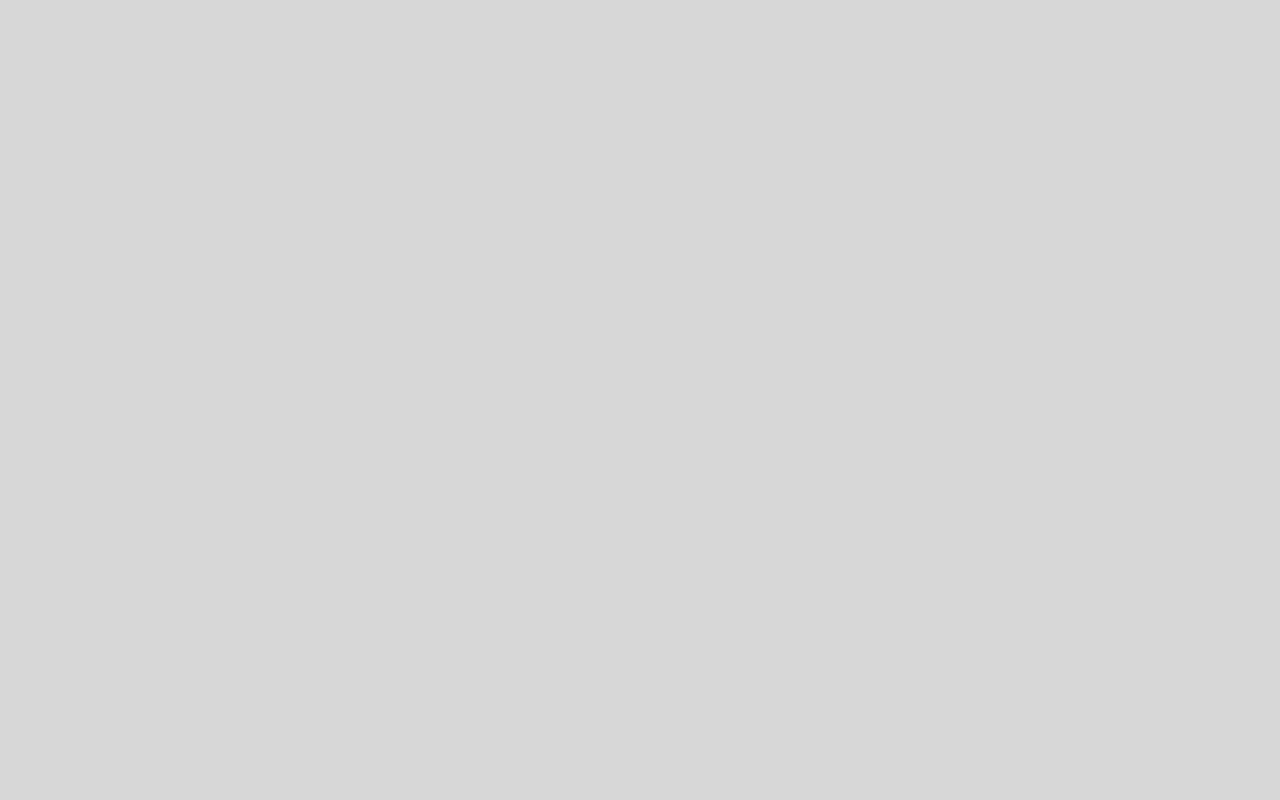
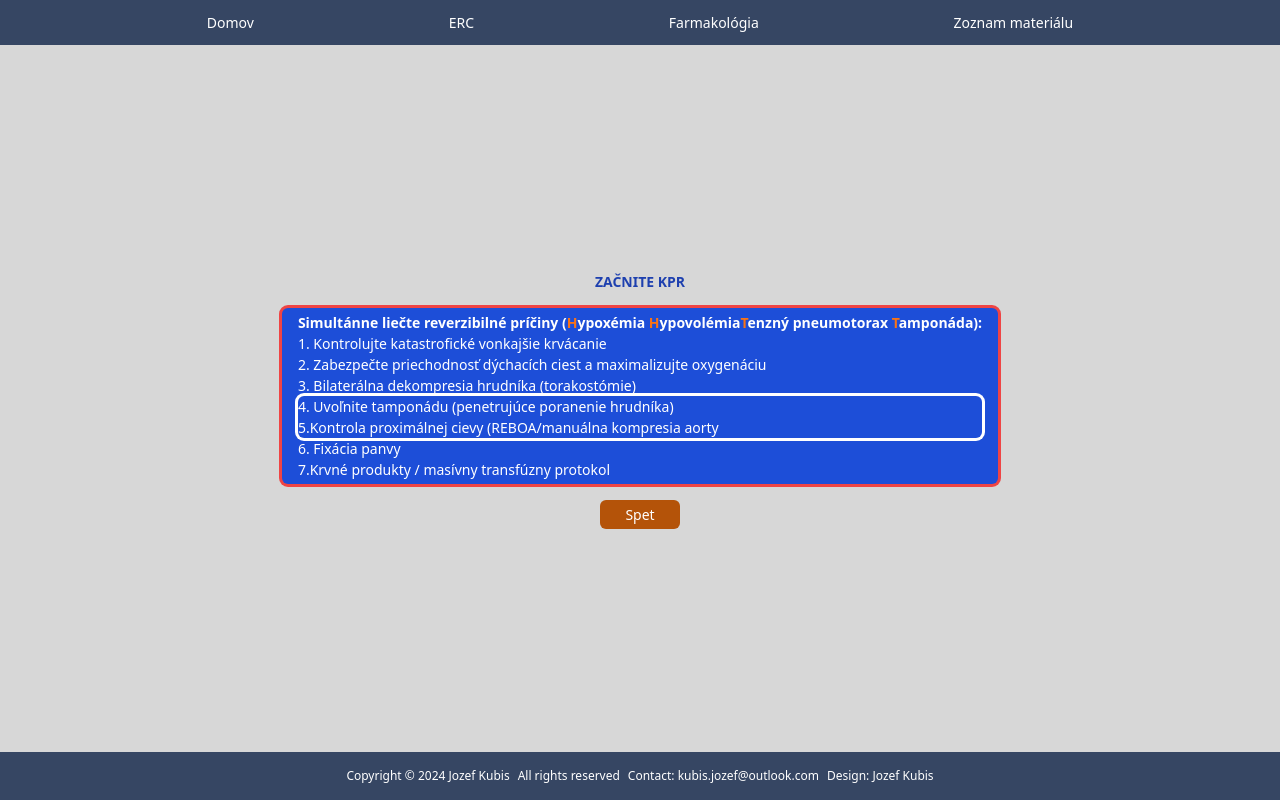
Before and after one commit to jozefkubis/erc-react-router, a React (Create React App) app in the folder router/: page /traumapostup in a window 1280 px wide. Before the commit this address had no page. Built offline with nearby package versions, Linux system fonts and the light colour scheme.

Commit message:
Nedokoncena traumaKPR

```diff
--- a/router/src/App.js
+++ b/router/src/App.js
@@ -33,6 +33,13 @@ import AfterFirstMinute from "./pages/erc/NLS/AfterFirstMinute";
 import After2FirstMinute from "./pages/erc/NLS/After2FirstMinute";
 import AfterFinalFirstMinute from "./pages/erc/NLS/AfterFinalFirstMinute";
 import Itemlist from "./pages/itemlist/ItemList";
+import TraumatickyPacient from "./pages/erc/traumaKPR/TraumatickyPacient";
+import ALS from "./pages/erc/traumaKPR/ALS";
+import TraumaPostup from "./pages/erc/traumaKPR/TraumaPostup";
+import ROSC from "./pages/erc/traumaKPR/ROSC";
+import EndCPR from "./pages/erc/traumaKPR/EndCPR";
+import Transport from "./pages/erc/traumaKPR/Transport";
+
 const App = () => {
   return (
     <BrowserRouter>
@@ -69,8 +76,17 @@ const App = () => {
           <Route path="firstminute" element={<FirstMinute />} />
           <Route path="afterfirstminute" element={<AfterFirstMinute />} />
           <Route path="after2firstminute" element={<After2FirstMinute />} />
-          <Route path="afterfinalfirstminute" element={<AfterFinalFirstMinute />} />
-          <Route path="itemlist" element={<Itemlist/>} />
+          <Route
+            path="afterfinalfirstminute"
+            element={<AfterFinalFirstMinute />}
+          />
+          <Route path="itemlist" element={<Itemlist />} />
+          <Route path="traumatickypacient" element={<TraumatickyPacient />} />
+          <Route path="als" element={<ALS />} />
+          <Route path="traumapostup" element={<TraumaPostup />} />
+          <Route path="rosc" element={<ROSC />} />
+          <Route path="endcpr" element={<EndCPR />} />
+          <Route path="transport" element={<Transport />} />
         </Route>
       </Routes>
     </BrowserRouter>
--- a/router/src/pages/erc/Erc.js
+++ b/router/src/pages/erc/Erc.js
@@ -58,6 +58,17 @@ const Erc = () => {
         </button>
       </NavLink>
 
+      <NavLink
+        to="/traumatickypacient"
+        className={({ isActive }) =>
+          isActive ? "activeLink" : "nonactiveLink"
+        }
+      >
+        <button className="button bg-blue-700 p-1 rounded-md text-white ring ring-red-500 w-52">
+          Traumatický pacient so zastavením obehu / rizikom zastavenia obehu
+        </button>
+      </NavLink>
+
       <br />
       <Outlet />
     </div>
--- /dev/null
+++ b/router/src/pages/erc/traumaKPR/ALS.js
@@ -0,0 +1,24 @@
+const ALS = () => {
+  const goBack = () => {
+    window.history.back();
+  };
+
+  return (
+    <div>
+      <div className="div flex flex-col space-y-4 justify-center items-center">
+        <button className="button bg-white rounded-md text-blue-700 ring ring-blue-700 text-6xl p-8">
+          ALS
+        </button>
+
+        <button
+          onClick={goBack}
+          className="back-button w-20 bg-amber-700 p-1 rounded-md text-white"
+        >
+          Spet
+        </button>
+      </div>
+    </div>
+  );
+};
+
+export default ALS;
--- /dev/null
+++ b/router/src/pages/erc/traumaKPR/EndCPR.js
@@ -0,0 +1,20 @@
+import { NavLink } from "react-router-dom";
+
+const EndCPR = () => {
+  return (
+    <div className="div flex flex-col space-y-4 justify-center items-center">
+      <button className="button bg-blue-700 p-3 rounded-md text-white ring ring-red-500 text-center ">
+        Zvážte ukončenie <br />
+        resuscitácie
+      </button>
+
+      <NavLink to="/rosc">
+        <button className="back-button w-20 bg-amber-700 p-1 rounded-md text-white">
+          Spet
+        </button>
+      </NavLink>
+    </div>
+  );
+};
+
+export default EndCPR;
--- /dev/null
+++ b/router/src/pages/erc/traumaKPR/ROSC.js
@@ -0,0 +1,33 @@
+import { NavLink } from "react-router-dom";
+
+const ROSC = () => {
+  return (
+    <div className="div flex flex-col space-y-4 justify-center items-center">
+      <button className="button bg-blue-700 p-2 rounded-md text-white ring ring-red-500 text-center w-48 text-2xl">
+       ROSC
+      </button>
+
+      <div className="anoNie flex space-x-4">
+        <NavLink to="/transport">
+          <button className="ano-nie-button bg-blue-700 p-1 rounded-md text-white ring ring-red-500 w-20">
+            Ano
+          </button>
+        </NavLink>
+
+        <NavLink to="/endcpr">
+          <button className="ano-nie-button bg-blue-700 p-1 rounded-md text-white ring ring-red-500 w-20">
+            Nie
+          </button>
+        </NavLink>
+      </div>
+
+      <NavLink to="/traumapostup">
+        <button className="back-button w-20 bg-amber-700 p-1 rounded-md text-white">
+          Spet
+        </button>
+      </NavLink>
+    </div>
+  );
+};
+
+export default ROSC;
--- /dev/null
+++ b/router/src/pages/erc/traumaKPR/Transport.js
@@ -0,0 +1,24 @@
+import { NavLink } from "react-router-dom";
+
+const Transport = () => {
+  return (
+    <div className="div flex flex-col space-y-4 justify-center items-center">
+      <button className="button bg-blue-700 p-3 rounded-md text-white ring ring-red-500 text-center ">
+        <span className="font-bold">Mimo nemocnice: </span> <br />
+        okamžitý transport do vhodnej <br />
+        nemocnice <br /> <br />
+        <span className="font-bold">V nemocnici:</span> <br />
+        damage control surgery / damage <br />
+        control resuscitation
+      </button>
+
+      <NavLink to="/rosc">
+        <button className="back-button w-20 bg-amber-700 p-1 rounded-md text-white">
+          Spet
+        </button>
+      </NavLink>
+    </div>
+  );
+};
+
+export default Transport;
--- /dev/null
+++ b/router/src/pages/erc/traumaKPR/TraumaPostup.js
@@ -0,0 +1,46 @@
+import { NavLink } from "react-router-dom";
+
+const TraumaPostup = () => {
+  return (
+    <div className="div flex flex-col space-y-4 justify-center items-center">
+      <h2 className="text-blue-800 font-bold">ZAČNITE KPR</h2>
+
+      <NavLink to="/rosc">
+        <button className="button bg-blue-700 p-1 rounded-md text-white ring ring-red-500 text-left px-4">
+          <ol>
+            <p className="font-bold">
+              Simultánne liečte reverzibilné príčiny (
+              <span className="text-orange-500">H</span>ypoxémia{" "}
+              <span className="text-orange-500">H</span>ypovolémia
+              <span className="text-orange-500">T</span>enzný pneumotorax{" "}
+              <span className="text-orange-500">T</span>amponáda):
+            </p>
+            <li>1. Kontrolujte katastrofické vonkajšie krvácanie</li>
+            <li>
+              2. Zabezpečte priechodnosť dýchacích ciest a maximalizujte
+              oxygenáciu
+            </li>
+            <li>3. Bilaterálna dekompresia hrudníka (torakostómie)</li>
+            <div className=" rounded-md ring ring-white">
+              <li>4. Uvoľnite tamponádu (penetrujúce poranenie hrudníka)</li>
+              <li>
+                5.Kontrola proximálnej cievy (REBOA/manuálna kompresia aorty
+              </li>
+            </div>
+
+            <li>6. Fixácia panvy</li>
+            <li>7.Krvné produkty / masívny transfúzny protokol</li>
+          </ol>
+        </button>
+      </NavLink>
+
+      <NavLink to="/traumatickypacient">
+        <button className="back-button w-20 bg-amber-700 p-1 rounded-md text-white">
+          Spet
+        </button>
+      </NavLink>
+    </div>
+  );
+};
+
+export default TraumaPostup;
--- /dev/null
+++ b/router/src/pages/erc/traumaKPR/TraumatickyPacient.js
@@ -0,0 +1,34 @@
+import { NavLink } from "react-router-dom";
+
+const TraumatickyPacient = () => {
+  return (
+    <div className="div flex flex-col space-y-4 justify-center items-center">
+      <button className="button bg-blue-700 p-1 rounded-md text-white ring ring-red-500 text-center">
+        Pravdepodobné netraumatické <br />
+        zastavenie obehu?
+      </button>
+
+      <div className="anoNie flex space-x-4">
+        <NavLink to="/als">
+          <button className="ano-nie-button bg-blue-700 p-1 rounded-md text-white ring ring-red-500 w-20">
+            Ano
+          </button>
+        </NavLink>
+
+        <NavLink to="/traumapostup">
+          <button className="ano-nie-button bg-blue-700 p-1 rounded-md text-white ring ring-red-500 w-20">
+            Nie
+          </button>
+        </NavLink>
+      </div>
+
+      <NavLink to="/erc">
+        <button className="back-button w-20 bg-amber-700 p-1 rounded-md text-white">
+          Spet
+        </button>
+      </NavLink>
+    </div>
+  );
+};
+
+export default TraumatickyPacient;
```
